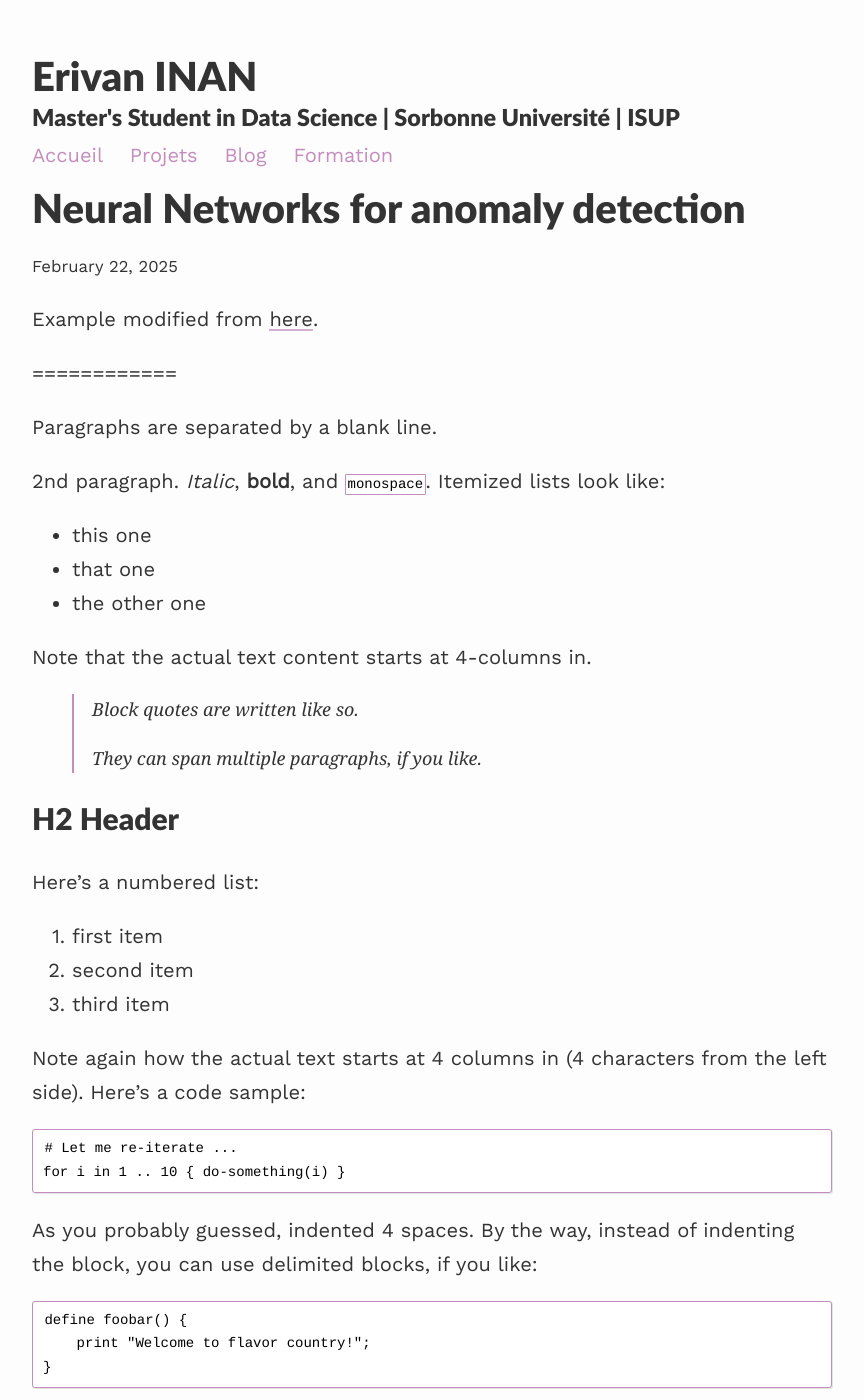
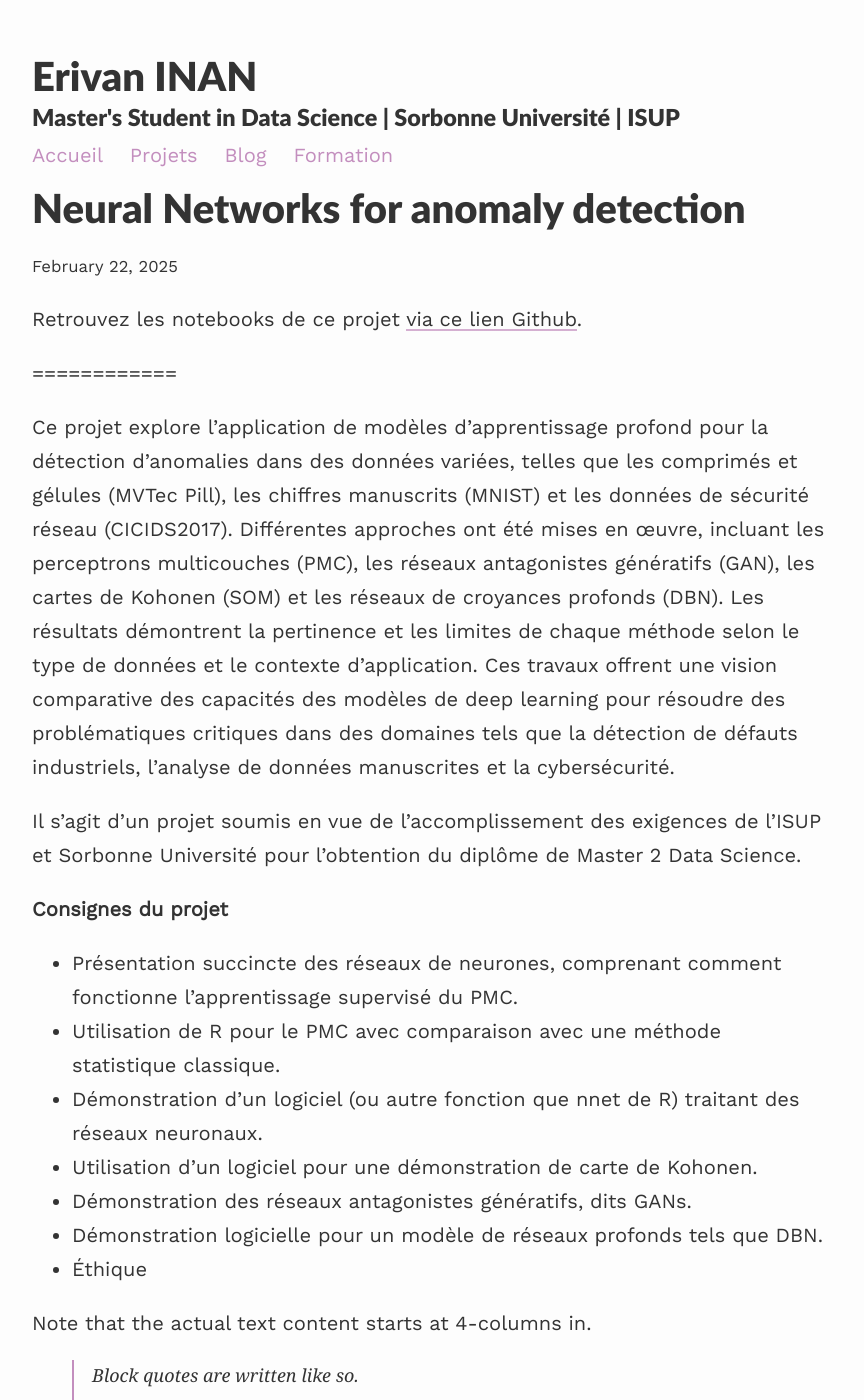
Before and after one commit to erivaninan/erivaninan.github.io, a Jekyll site: the page built from _projects/NN_anomaly.md, in a window 1280 px wide and 1400 px high. Shown: the whole window, without its empty margins (208-1072 px from the left). Built offline with Jekyll 4.4.1, drawn with Linux system fonts in a browser that asks for light colours; formulas are drawn with MathJax 3.

Commit message:
maj projets

```diff
--- a/_projects/NN_anomaly.md
+++ b/_projects/NN_anomaly.md
@@ -4,19 +4,25 @@ title: Neural Networks for anomaly detection
 description: PMC, GAN, CAE, SOM et DBN pour la détection d'anomalies dans différents contextes
 ---
 
-Example modified from [here](http://www.unexpected-vortices.com/sw/rippledoc/quick-markdown-example.html){:target="_blank"}.
+Retrouvez les notebooks de ce projet [via ce lien Github](https://github.com/erivaninan/Neural-Networks-for-Anomaly-Detection){:target="_blank"}.
 
 
 ============
 
-Paragraphs are separated by a blank line.
+Ce projet explore l’application de modèles d’apprentissage profond pour la détection d’anomalies dans des données variées, telles que les comprimés et gélules (MVTec Pill), les chiffres manuscrits (MNIST) et les données de sécurité réseau (CICIDS2017). Différentes approches ont été mises en œuvre, incluant les perceptrons multicouches (PMC), les réseaux antagonistes génératifs (GAN), les cartes de Kohonen (SOM) et les réseaux de croyances profonds (DBN). Les résultats démontrent la pertinence et les limites de chaque méthode selon le type de données et le contexte d’application. Ces travaux offrent une vision comparative des capacités des modèles de deep learning pour résoudre des problématiques critiques dans des domaines tels que la détection de défauts industriels, l’analyse de données manuscrites et la cybersécurité.
 
-2nd paragraph. *Italic*, **bold**, and `monospace`. Itemized lists
-look like:
+Il s'agit d'un projet soumis en vue de l’accomplissement des exigences de l’ISUP et Sorbonne Université pour l’obtention du diplôme de Master 2 Data Science.
 
-  * this one
-  * that one
-  * the other one
+**Consignes du projet**
+
+  * Présentation succincte des réseaux de neurones, comprenant comment fonctionne l’apprentissage supervisé du PMC.
+  * Utilisation de R pour le PMC avec comparaison avec une méthode statistique classique.
+  * Démonstration d’un logiciel (ou autre fonction que nnet de R) traitant des réseaux neuronaux.
+  * Utilisation d’un logiciel pour une démonstration de carte de Kohonen.
+  * Démonstration des réseaux antagonistes génératifs, dits GANs.
+  * Démonstration logicielle pour un modèle de réseaux profonds tels que DBN.
+  * Éthique
+
 
 Note that the actual text
 content starts at 4-columns in.
```
Also changed, not shown: _formations/licence-mfa.md (+11 -0 lines).
